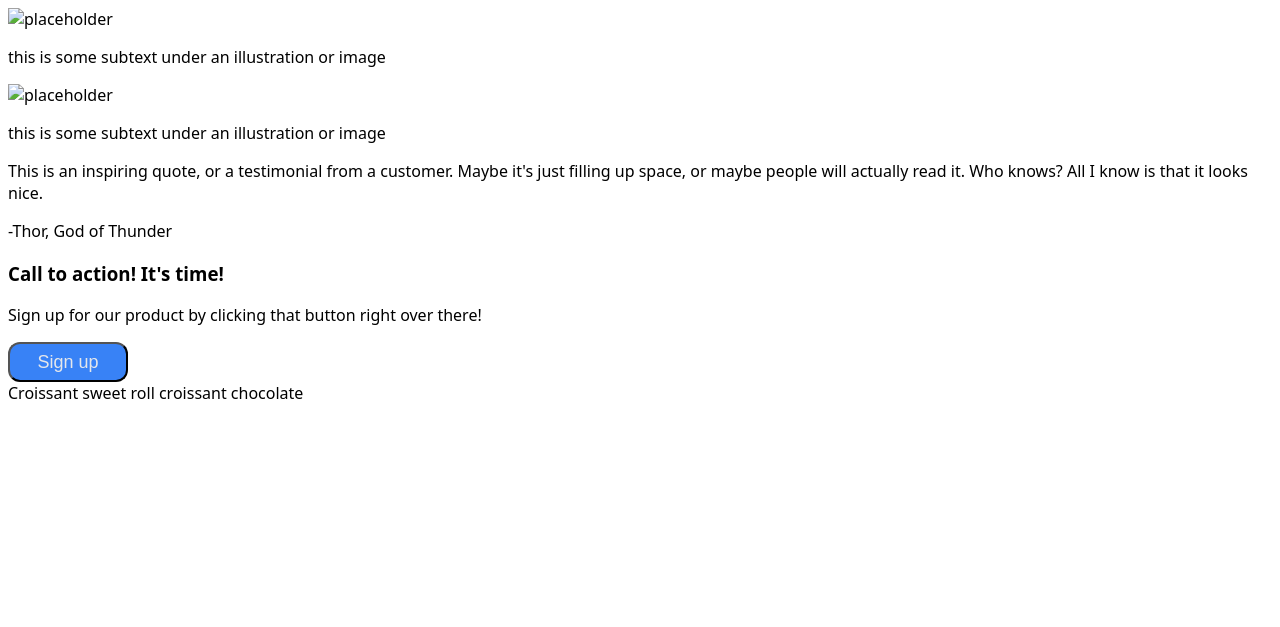
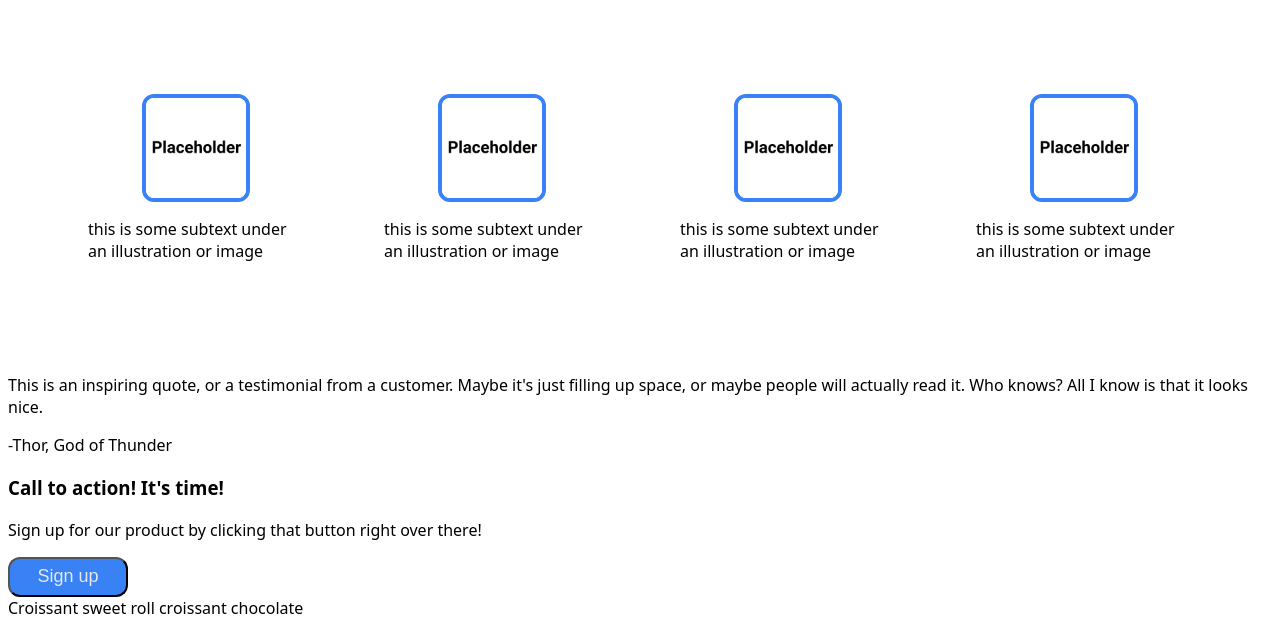
Before and after one commit to Quackzelot/odin-landing-page, a plain HTML site: page index.html in a window 1280 px wide. Shown: the part 734-1361 px from the top of the page. Before the commit the page ends 1146 px from the top, so only its background shows below. Drawn offline with Linux system fonts and the light colour scheme.

Commit message:
Style information section

```diff
--- a/index.html
+++ b/index.html
@@ -23,17 +23,54 @@
         </p>
         <button>Sign up</button>
       </div>
-      <img src="./Images/placeholder.webp" alt="placeholder" height="300" width="600" />
+      <img
+        src="./Images/placeholder.webp"
+        alt="placeholder"
+        height="300"
+        width="600"
+      />
     </div>
-    <h2>Some random information.</h2>
-    <img src="#" alt="placeholder" height="100" width="100" />
-    <p>this is some subtext under an illustration or image</p>
-    <img src="#" alt="placeholder" height="100" width="100" />
-    <p>this is some subtext under an illustration or image</p>
-    <img src="#" alt="placeholder" height="100" width="100" />
-    <p>this is some subtext under an illustration or image</p>
-    <img src="#" alt="placeholder" height="100" width="100" />
-    <p>this is some subtext under an illustration or image</p>
+    <div class="information">
+      <h2>Some random information.</h2>
+      <div class="illustrations">
+        <div class="illustration">
+        <img
+          src="./Images/placeholder_square.webp"
+          alt="placeholder"
+          height="100"
+          width="100"
+        />
+        <p>this is some subtext under an illustration or image</p>
+      </div>
+      <div class="illustration">
+        <img
+          src="./Images/placeholder_square.webp"
+          alt="placeholder"
+          height="100"
+          width="100"
+        />
+        <p>this is some subtext under an illustration or image</p>
+      </div>
+      <div class="illustration">
+        <img
+          src="./Images/placeholder_square.webp"
+          alt="placeholder"
+          height="100"
+          width="100"
+        />
+        <p>this is some subtext under an illustration or image</p>
+      </div>
+      <div class="illustration">
+        <img
+          src="./Images/placeholder_square.webp"
+          alt="placeholder"
+          height="100"
+          width="100"
+        />
+        <p>this is some subtext under an illustration or image</p>
+      </div>
+      </div>
+    </div>
     <p>
       This is an inspiring quote, or a testimonial from a customer. Maybe it's
       just filling up space, or maybe people will actually read it. Who knows?
--- a/styles.css
+++ b/styles.css
@@ -1,76 +1,94 @@
-body
-{
-    font-family: system-ui, -apple-system, BlinkMacSystemFont, 'Segoe UI', Roboto, Oxygen, Ubuntu, Cantarell, 'Open Sans', 'Helvetica Neue', sans-serif;
+body {
+  font-family: system-ui, -apple-system, BlinkMacSystemFont, "Segoe UI", Roboto,
+    Oxygen, Ubuntu, Cantarell, "Open Sans", "Helvetica Neue", sans-serif;
 }
 
-header
-{
+header {
   display: flex;
-    background-color: #1F2937;
+  background-color: #1f2937;
   padding: 8px 160px;
   justify-content: space-between;
   align-items: center;
 }
 
-a
-{
+a {
   text-decoration: none;
   font-size: 18px;
-    color: #E5E7EB;
+  color: #e5e7eb;
 }
 
-h1
-{
-    color: #F9FAF8;
+h1 {
+  font-size: 48px;
+  color: #f9faf8;
+  font-weight: 900;
 }
 
-button
-{
+h2 {
+    font-size: 36px;
+    color: #1f2937;
+    font-weight: 900;
+}
+
+button {
   background-color: #3882f6;
-    color: #E5E7EB;
+  color: #e5e7eb;
   border-radius: 12px;
   font-size: 18px;
   width: 120px;
   height: 40px;
 }
 
-img
-{
-    flex-shrink: 0;
-}
-
-.logo
-{
+.logo {
   font-size: 24px;
-    color: #F9FAF8;
+  color: #f9faf8;
   font-weight: bold;
 }
 
-.links
-{
+.links {
   display: flex;
   gap: 32px;
 }
 
-.hero
-{
+.hero {
   display: flex;
   justify-content: space-evenly;
-    background-color: #1F2937;
+  background-color: #1f2937;
   padding: 80px 160px;
   align-content: center;
 }
 
-.container
-{
+.container {
   display: flex;
   flex-direction: column;
   width: 600px;
   justify-content: start;
 }
 
-.subtext
-{
+.subtext {
   font-size: 18px;
-    color: #E5E7EB;
+  color: #e5e7eb;
 }
+
+.information {
+  display: flex;
+  flex-direction: column;
+  align-items: center;
+  padding: 80px;
+  gap: 80px;
+}
+
+.illustrations {
+  display: flex;
+  gap: 80px;
+}
+
+.illustration {
+  display: flex;
+  flex-direction: column;
+  align-items: center;
+}
+
+.illustration img {
+    border: 4px solid #3882f6;
+    border-radius: 12px;
+}
```
Also changed, not shown: Images/placeholder_square.webp (added). Lines whose indentation alone changed are shown as unchanged.
